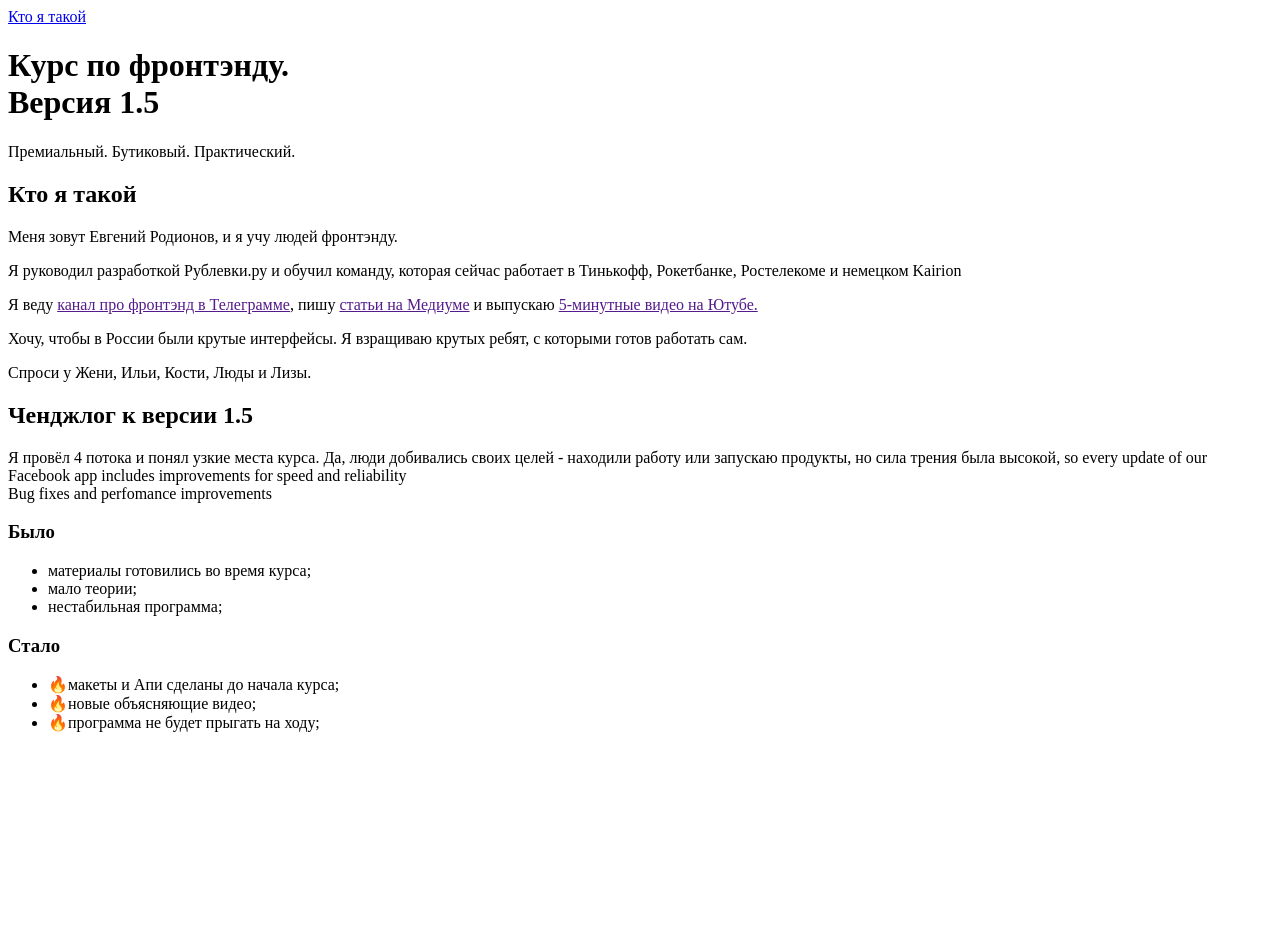
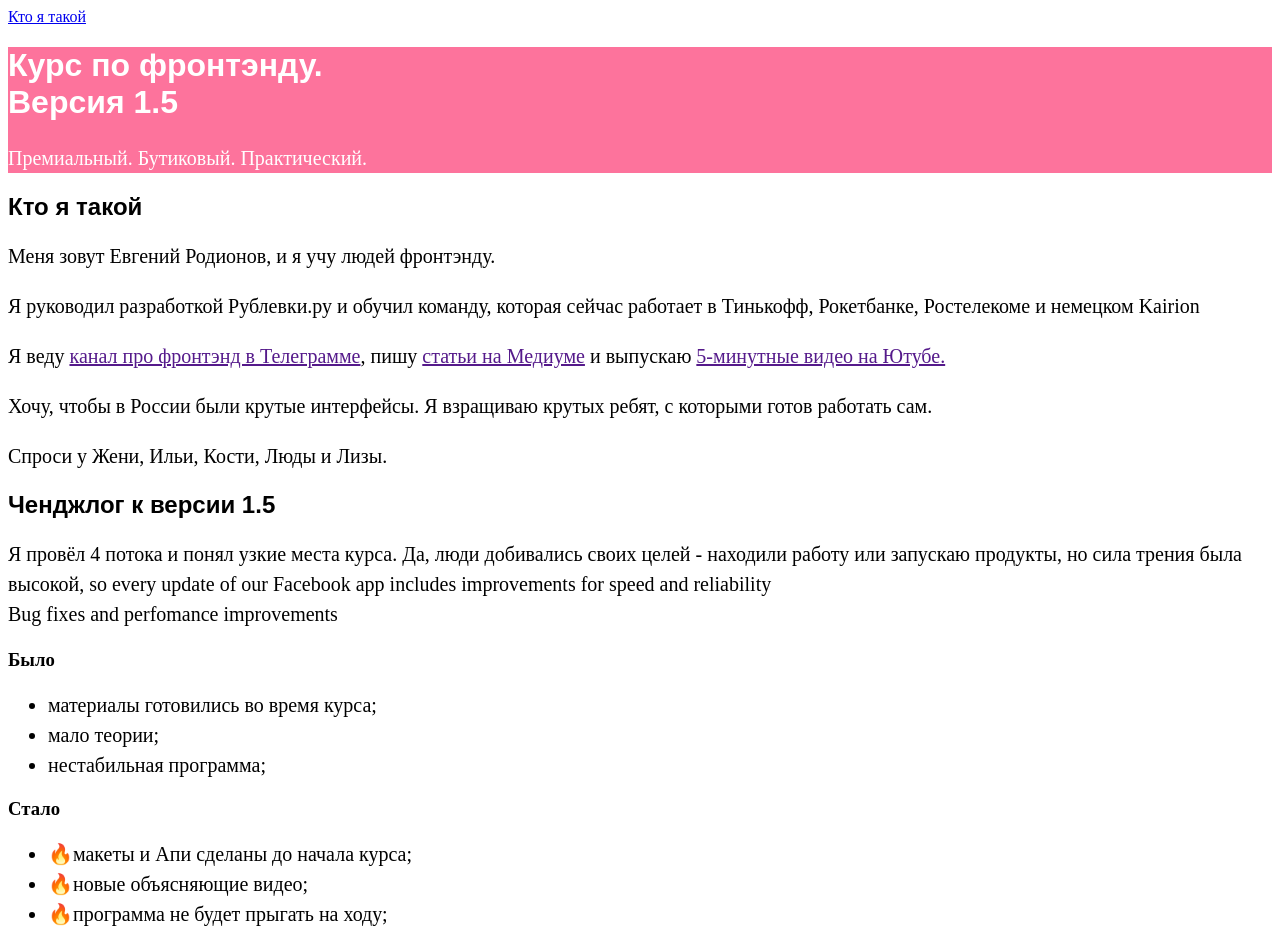
Before and after one commit to shimkek/verstka, a plain HTML site: page index.html in a window 1280 px wide. Before the commit the page ends 800 px from the top, so only its background shows below. Drawn offline with Linux system fonts and the light colour scheme.

Commit message:
Added styles.css

```diff
--- a/index.html
+++ b/index.html
@@ -3,6 +3,7 @@
 
 <head>
   <title>Курс по фронтэнду 1.5</title>
+  <link rel="stylesheet" href="./styles.css">
 </head>
 
 <body>
@@ -14,14 +15,14 @@
     </h1>
     <p>Премиальный. Бутиковый. Практический.</p>
   </header>
-
+  <main>
     <section id="whoami">
       <h2>Кто я такой</h2>
       <p>Меня зовут Евгений Родионов, и я учу людей фронтэнду.</p>
       <p>Я руководил разработкой Рублевки.ру и обучил команду, которая сейчас работает в Тинькофф, Рокетбанке,
         Ростелекоме и немецком Kairion</p>
-        <p>Я веду <a href="">канал про фронтэнд в Телеграмме</a>, пишу <a href="">статьи на Медиуме</a> и выпускаю <a
-                href="">5-минутные видео на Ютубе.</a></p>
+      <p>Я веду <a href="">канал про фронтэнд в Телеграмме</a>, пишу <a href="">статьи на Медиуме</a> и выпускаю
+        <a href="">5-минутные видео на Ютубе.</a></p>
       <p>Хочу, чтобы в России были крутые интерфейсы. Я взращиваю крутых ребят, с которыми готов работать сам.</p>
       <aside>Спроси у Жени, Ильи, Кости, Люды и Лизы.</aside>
     </section>
@@ -29,8 +30,10 @@
     <section id="changelog">
       <h2>Ченджлог к версии 1.5</h2>
       <p>
-            Я провёл 4 потока и понял узкие места курса. Да, люди добивались своих целей - находили работу или запускаю
-            продукты, но сила трения была высокой, so every update of our Facebook app includes improvements for speed
+        Я провёл 4 потока и понял узкие места курса. Да, люди добивались своих целей - находили работу или
+        запускаю
+        продукты, но сила трения была высокой, so every update of our Facebook app includes improvements for
+        speed
         and reliability
         <br>Bug fixes and perfomance improvements
       </p>
@@ -51,7 +54,7 @@
         <li>🔥программа не будет прыгать на ходу;</li>
       </ul>
     </section>
-
+  </main>
 </body>
 
 </html>
--- /dev/null
+++ b/styles.css
@@ -0,0 +1,15 @@
+header {
+    color: white;
+    background-color: #FD739C;
+}
+
+h1,
+h2 {
+    font-family: Arial;
+}
+p,
+aside,
+li {
+    font-size: 20px;
+    line-height: 30px;
+}
```
Lines whose indentation alone changed are shown as unchanged.
